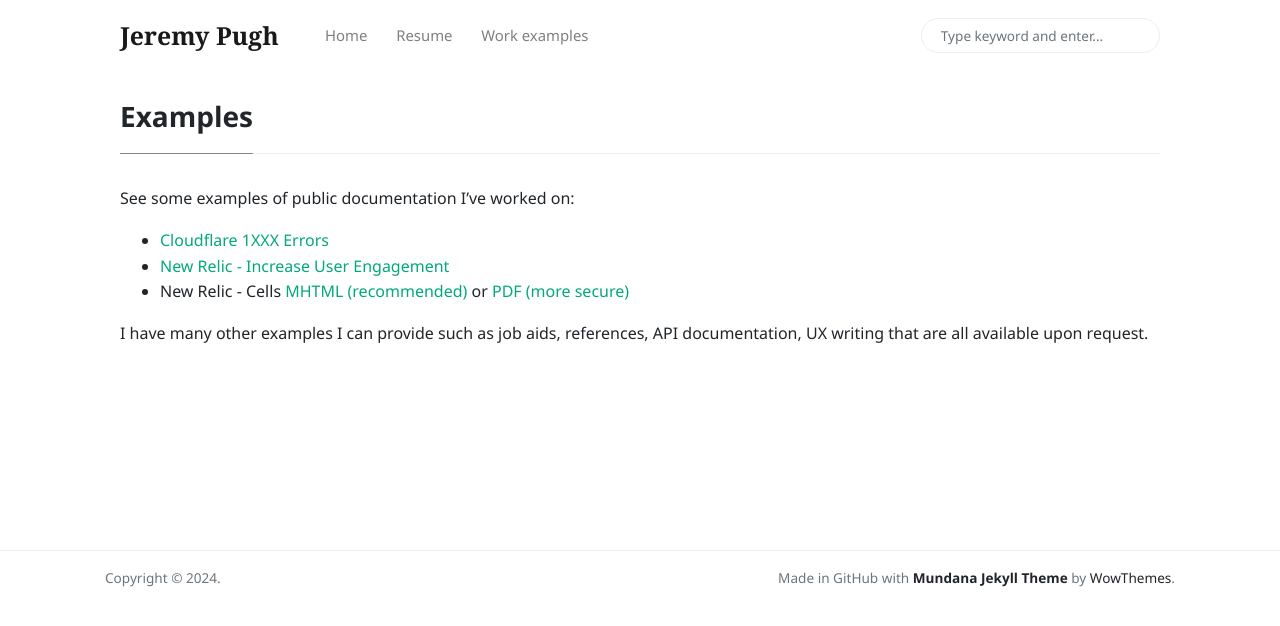
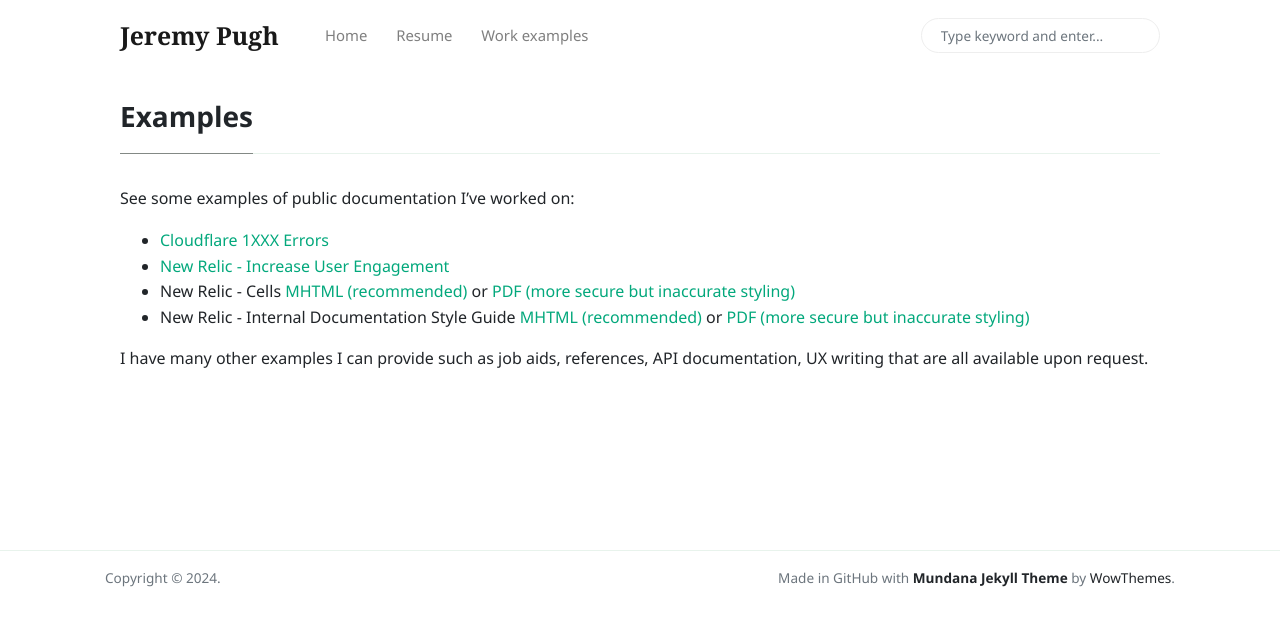
Before and after one commit to stumblefiend/jeremy.pugh, a Jekyll site: the page built from _pages/examples.md, in a window 1280 px wide. Shown: the top 626 px of the page. Built offline with Jekyll 4.4.1, drawn with Linux system fonts in a browser that asks for light colours; nearby versions of some CDN libraries.

Commit message:
Update examples.md

```diff
--- a/_pages/examples.md
+++ b/_pages/examples.md
@@ -7,6 +7,7 @@ See some examples of public documentation I've worked on:
 
 - [Cloudflare 1XXX Errors](https://developers.cloudflare.com/support/troubleshooting/cloudflare-errors/troubleshooting-cloudflare-1xxx-errors/)
 - [New Relic - Increase User Engagement](https://docs.newrelic.com/docs/website-performance-monitoring/increase-user-engagement/)
-- New Relic - Cells [MHTML (recommended)](/assets/docs/cells-new-relic.mhtml) or [PDF (more secure)](/assets/docs/cells-new-relic.pdf)
+- New Relic - Cells [MHTML (recommended)](/assets/docs/cells-new-relic.mhtml) or [PDF (more secure but inaccurate styling)](/assets/docs/cells-new-relic.pdf)
+- New Relic - Internal Documentation Style Guide [MHTML (recommended)](/assets/docs/style-guide.mhtml) or [PDF (more secure but inaccurate styling)](/assets/docs/style-guide.pdf)
 
 I have many other examples I can provide such as job aids, references, API documentation, UX writing that are all available upon request.
```
